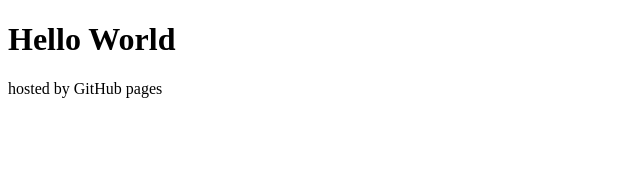
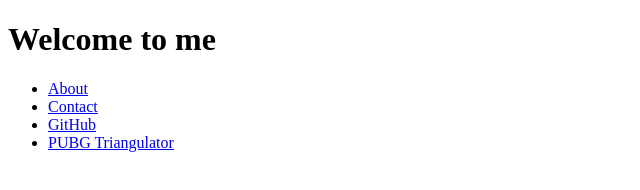
Before and after one commit to funnyman2213/funnyman2213.github.io, a plain HTML site: page index.html in a window 1280 px wide. Shown: the whole page, without its empty margins (0-640 px from the left). Drawn offline with Linux system fonts and the light colour scheme.

Commit message:
Added some new pages

```diff
--- a/index.html
+++ b/index.html
@@ -1,7 +1,18 @@
 <!DOCTYPE html>
-<html>
-  <body>
-    <h1>Hello World</h1>
-    <p>hosted by GitHub pages</p>
-  </body>
+<html lang="en">
+<head>
+    <meta charset="UTF-8">
+    <meta name="viewport" content="width=device-width, initial-scale=1.0">
+    <meta http-equiv="X-UA-Compatible" content="ie=edge">
+    <title>Home</title>
+</head>
+<body>
+    <h1>Welcome to me</h1>
+    <ul>
+        <li><a href="#">About</a></li>
+        <li><a href="#">Contact</a></li>
+        <li><a href="http://pages.github.com">GitHub</a></li>
+        <li><a href="codeprojects/pubgtriangulator">PUBG Triangulator</a></li>
+    </ul>
+</body>
 </html>
```
Also changed, not shown: codeprojects/pubgtriangulator/index.html (added, +13 -0 lines).
